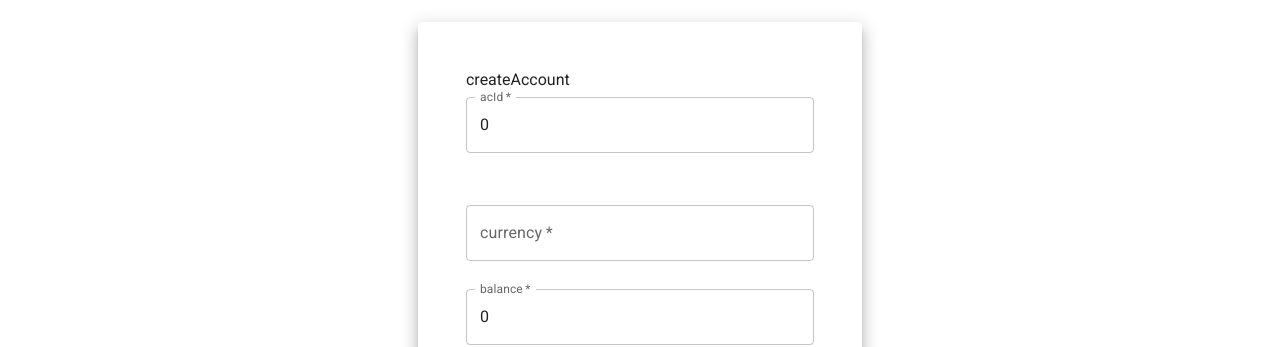
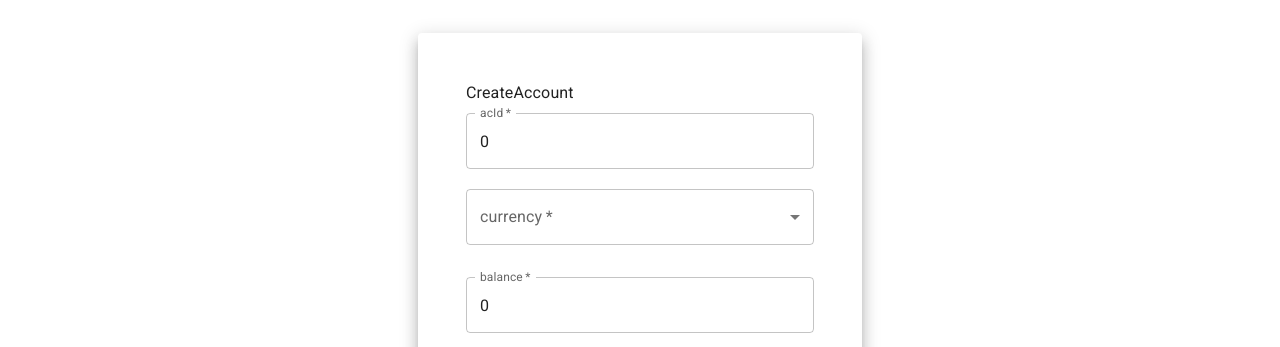
Before and after one commit to Zeffun/wally, a React (Vite) app in the folder frontend/: page /account/createAccount in a window 1280 px wide. Shown: the part 197-544 px from the top of the page. Built offline with nearby package versions, Linux system fonts and the light colour scheme; no server answers.

Commit message:
feat: create state for deposit transaction

```diff
--- a/frontend/src/pages/AccountDepositsPage.jsx
+++ b/frontend/src/pages/AccountDepositsPage.jsx
@@ -19,6 +19,12 @@ export default function AccountDepositsPage() {
     currency: '',
     balance: 0,
   });
+  const [depositTransaction, setDepositTransaction] = useState({
+    receiverAcc: "",
+    currency: "SGD",
+    amount: 0,
+    purpose: "DEPOSIT",
+  })
 
   useEffect(() => {
     const loadAccount = async () => {
@@ -29,14 +35,16 @@ export default function AccountDepositsPage() {
   }, [])
 
   const handleChangeAccounts = (event) => {
-    const { value } = event.target;
+    const { name, value } = event.target;
     setAccountId(value)
-    console.log(value)
+    setDepositTransaction({...depositTransaction, [name]: value})
+    console.log(accountData)
   }
 
   const handleChange = (event) => {
-    const { name, value } = event.target;
+    const { name, value, id } = event.target;
     setAccountData({ ...accountData, [name]: value })
+    setDepositTransaction({...depositTransaction, [id]: value})
   };
 
   const handleCurrency = (event) => {
@@ -50,6 +58,7 @@ export default function AccountDepositsPage() {
       const balance = parseFloat(accountData.balance)
       const newUserResponse = await authService.depositAccount({...accountData, balance}, accountId);
       console.log(newUserResponse);
+      console.log(depositTransaction);
       navigate('/account/main');
     } catch (err) {
       console.error(err.message);
@@ -73,6 +82,7 @@ export default function AccountDepositsPage() {
 
               <TextField
               select
+              name='receiverAcc'
               label = "Account"
               value= {accountId}
               onChange={handleChangeAccounts}
@@ -122,7 +132,7 @@ export default function AccountDepositsPage() {
            </Box>
            <Box sx={{ marginBottom: 1 }}>
              <TextField
-               id="balance"
+               id="amount"
                label="amount"
                fullWidth
                margin="dense"
--- a/frontend/src/pages/AccountWithdrawPage.jsx
+++ b/frontend/src/pages/AccountWithdrawPage.jsx
@@ -56,6 +56,7 @@ export default function AccountWithdrawPage() {
       }
       const newUserResponse = await authService.withdrawAccount({...accountData, balance}, accountId);
       console.log(newUserResponse);
+      navigate("/account/main")
     } catch (err) {
       errorMessage(err.message);
     }
--- a/frontend/src/pages/CreateAccountPage.jsx
+++ b/frontend/src/pages/CreateAccountPage.jsx
@@ -1,4 +1,4 @@
-import { Box, Paper, Typography, Button } from "@mui/material"
+import { Box, Paper, Typography, Button, FormControl, MenuItem } from "@mui/material"
 import TextField from '@mui/material/TextField';
 import { useState } from 'react';
 import * as authService from '../services/authService';
@@ -47,8 +47,8 @@ export default function CreateAccountPage(){
         elevation={10}
         sx = {{padding: 6}}
         >
-          <p>createAccount</p>
-          <Box sx={{ marginBottom: 5 }}>
+          <Typography>CreateAccount</Typography>
+          <Box sx={{ marginBottom: 2 }}>
             <TextField
               id="acId"
               label="acId"
@@ -62,17 +62,19 @@ export default function CreateAccountPage(){
             />
           </Box>
          <Box sx={{ marginBottom: 2 }}>
+           <FormControl sx={{ width: "100%", mb: 1 }}>
              <TextField
+               label="currency"
+               select
                id="currency"
-              label="currency"
-              fullWidth
-              margin="dense"
-              variant="outlined"
                name="currency"
                value={accountData.currency}
                onChange={handleChange}
                required
-            />
+             >
+               <MenuItem value="SGD" >SGD</MenuItem>
+             </TextField>
+           </FormControl>
          </Box>
           <Box sx={{ marginBottom: 2 }}>
             <TextField
```
Lines whose indentation alone changed are shown as unchanged.
